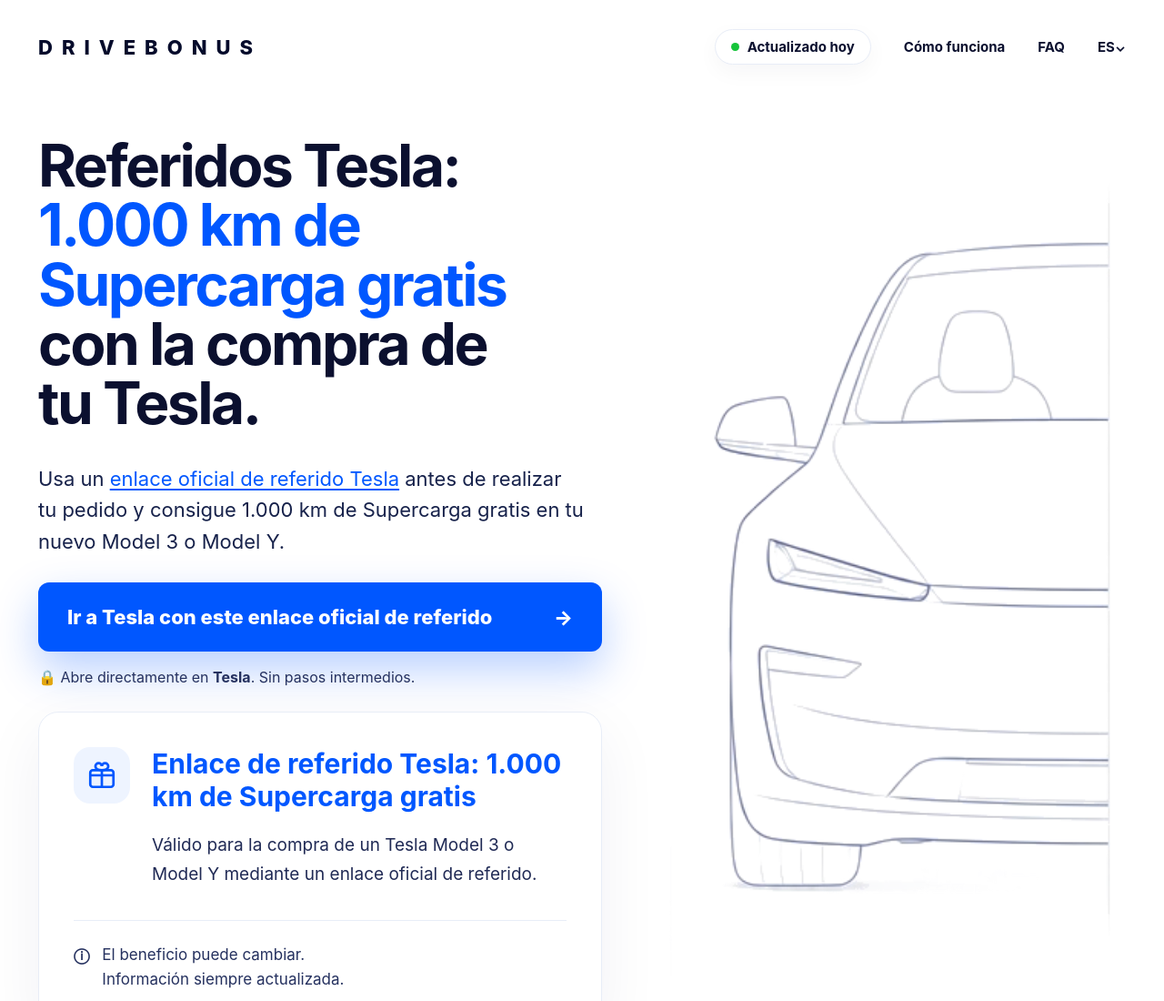
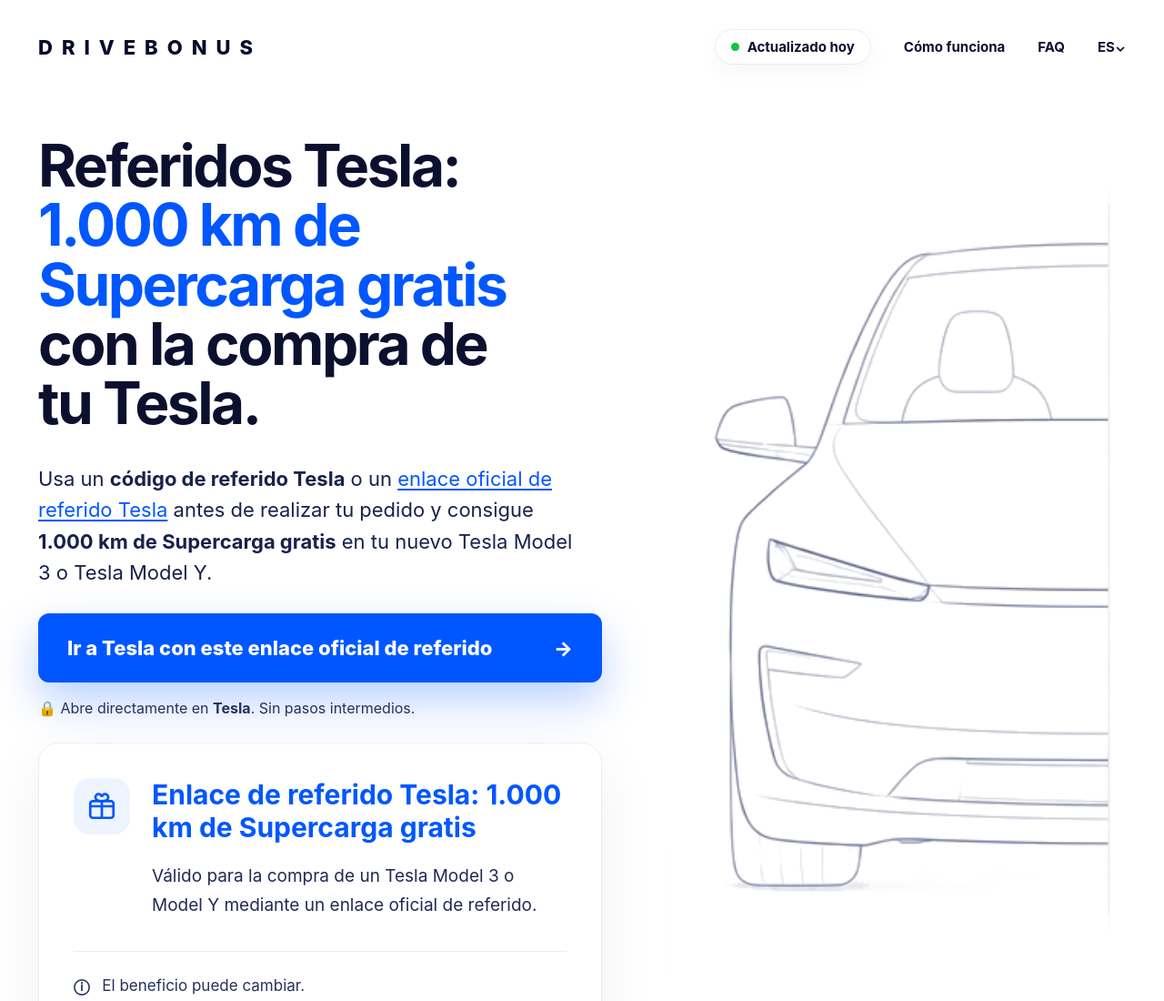
Before and after one commit to Pablo-Lafont/drivebonus, a plain HTML site: page es/referidos-tesla/index.html in a window 1280 px wide. Shown: the top 1100 px of the page at 91% size. Drawn offline with Linux system fonts and the light colour scheme.

Commit message:
Update index.html

```diff
--- a/es/referidos-tesla/index.html
+++ b/es/referidos-tesla/index.html
@@ -630,10 +630,13 @@
             tu Tesla.
           </h1>
 
-          <p class="lead">
-            Usa un <a href="https://ts.la/pablo811488">enlace oficial de referido Tesla</a>
-            antes de realizar tu pedido y consigue 1.000 km de Supercarga gratis en tu nuevo Model 3 o Model Y.
-          </p>
+        <p class="lead">
+  Usa un <strong>código de referido Tesla</strong> o un
+  <a href="https://ts.la/pablo811488">enlace oficial de referido Tesla</a>
+  antes de realizar tu pedido y consigue
+  <strong>1.000 km de Supercarga gratis</strong>
+  en tu nuevo Tesla Model 3 o Tesla Model Y.
+</p>
 
           <a class="cta" href="https://ts.la/pablo811488">
             Ir a Tesla con este enlace oficial de referido <span>→</span>
```
